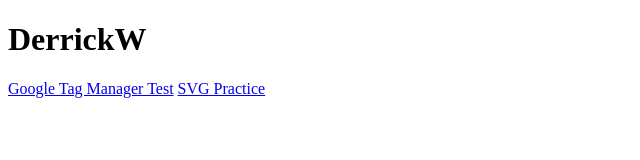
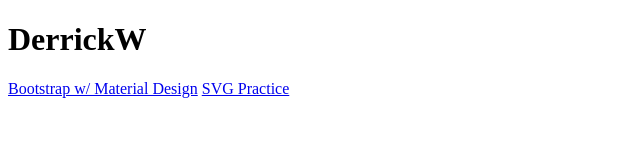
Before and after one commit to derrickwilliams/derrickwilliams.github.io, a website: page index.html in a window 1280 px wide. Shown: the full height of the page, 0-640 px from the left. Drawn offline with Linux system fonts and the light colour scheme.

Commit message:
Add link for bootstrap material design

```diff
--- a/index.html
+++ b/index.html
@@ -5,7 +5,7 @@
 </head>
 <body>
   <h1>DerrickW</h1>
-  <a href="./gtm_test.html">Google Tag Manager Test</a>
+  <a href="/.bootstrap-material-design-master/index.html">Bootstrap w/ Material Design</a>
   <a href="./svg_practice.html">SVG Practice</a>
 </body>
 </html>
```
